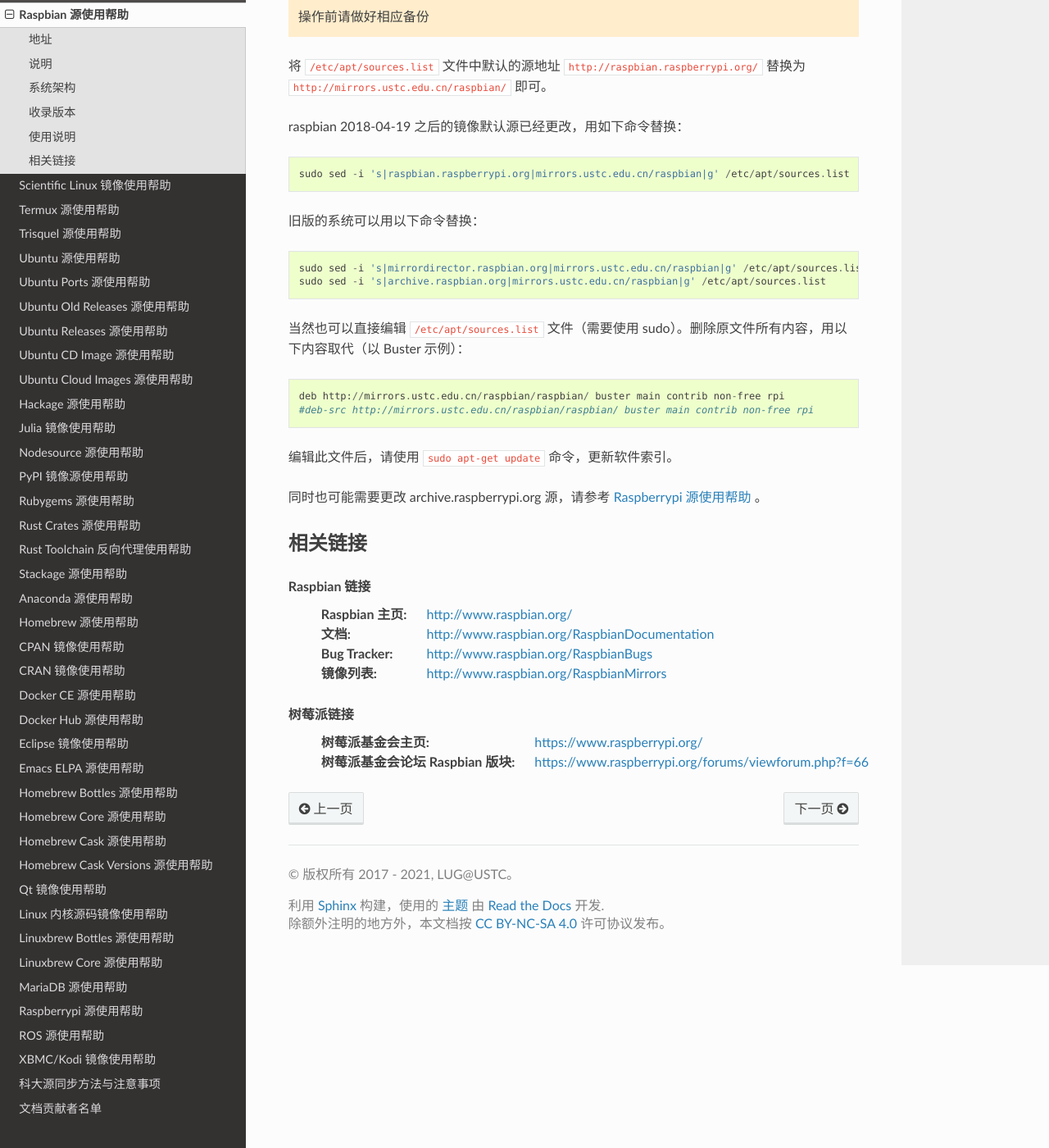
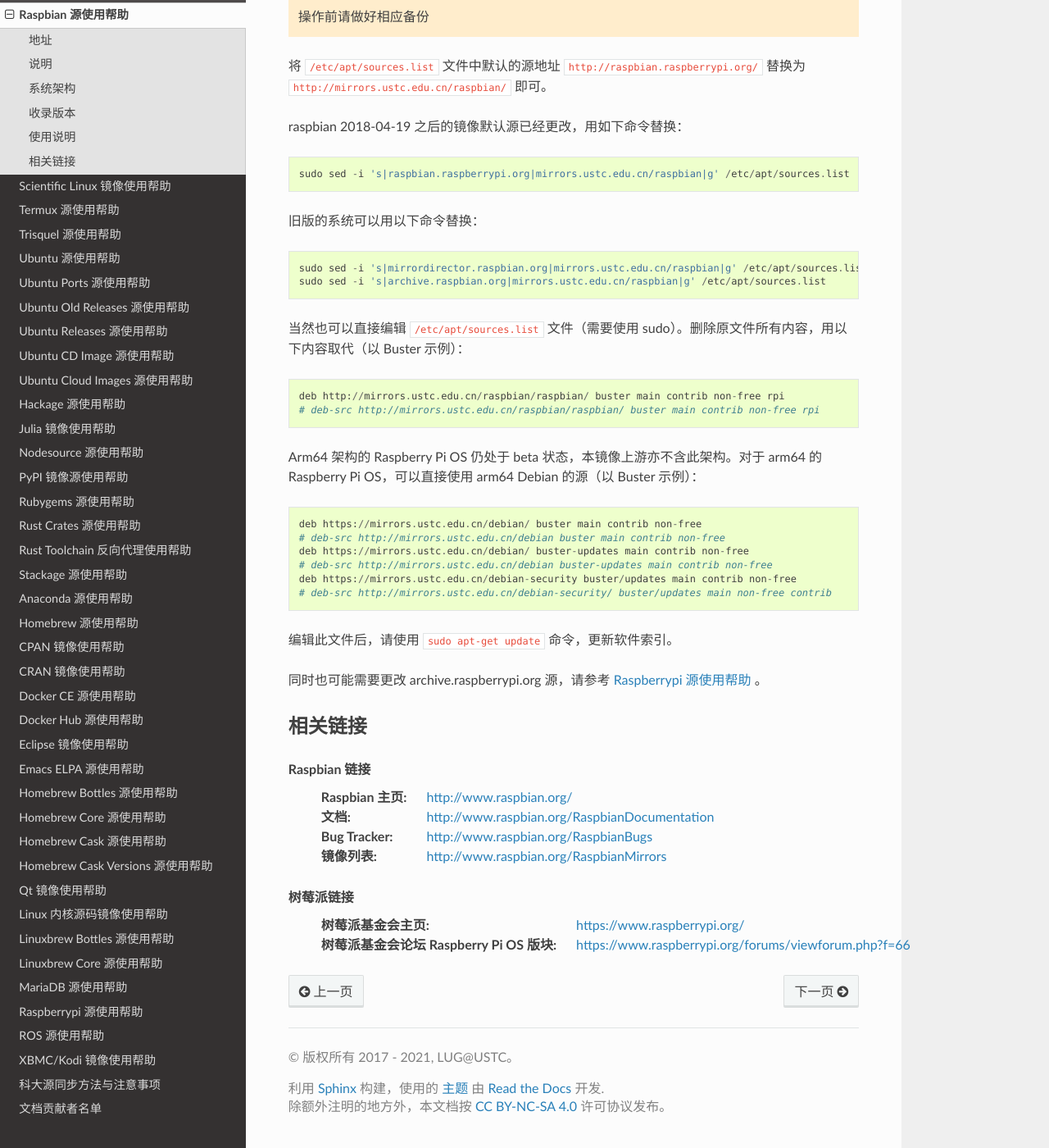
Before and after one commit to ustclug/mirrorhelp, a Sphinx documentation site: the page built from source/raspbian.rst, in a window 1280 px wide and 1400 px high, scrolled down 759 px. Shown: the whole window at 82% size. Built offline with Sphinx 7.4.7 and the Read the Docs theme 2.0.0, drawn with Linux system fonts in a browser that asks for light colours; pages that are not in the unit, such as notebooks, are missing from menus; some of the changed text lies outside the part shown.

Commit message:
add Raspberry Pi OS image help (#168)
* change raspbian to raspberry-pi-os

* fix header

* turn code block to link

* Raspberry Pi OS add arm64

* Raspberry Pi OS add username

* fix

* name and format fixes

Co-authored-by: taoky <taoky1999@gmail.com>

```diff
--- a/source/contributor.rst
+++ b/source/contributor.rst
@@ -24,6 +24,7 @@
 * rewqazxv
 * volltin
 * yangxuan8282
+* yuanyiwei
 * ykla
 * zhsj
 * zmlcc
--- a/source/index.rst
+++ b/source/index.rst
@@ -39,6 +39,7 @@
    openwrt
    packman
    proxmox
+   raspberry-pi-os-images
    raspbian
    scientificlinux
    termux
--- a/source/raspberrypi.rst
+++ b/source/raspberrypi.rst
@@ -12,13 +12,14 @@
 
 树莓派的 archive.raspberrypi.org 软件源，也即 :file:`/etc/apt/sources.list.d/raspi.list` ，
 
-是由树莓派基金会提供的软件源，包括 ui 相关程序 ( 如 Raspbian 的桌面环境 PIXEL DE) 及部分由树莓派基金会为
-树莓派编写的软件，通常与 archive.raspbian.org ( 参考 :doc:`raspbian` ) 一起使用。
+是由树莓派基金会提供的软件源，包括 ui 相关程序（如 Raspbian 的桌面环境 PIXEL DE）及部分由树莓派基金会为
+树莓派编写的软件，通常与 archive.raspbian.org（参考 :doc:`raspbian`）一起使用。
 
 收录架构
 ========
 
 * armhf
+* arm64
 * x86
 * x86_64
 
--- a/source/raspbian.rst
+++ b/source/raspbian.rst
@@ -52,7 +52,18 @@
 ::
 
     deb http://mirrors.ustc.edu.cn/raspbian/raspbian/ buster main contrib non-free rpi
-    #deb-src http://mirrors.ustc.edu.cn/raspbian/raspbian/ buster main contrib non-free rpi
+    # deb-src http://mirrors.ustc.edu.cn/raspbian/raspbian/ buster main contrib non-free rpi
+
+Arm64 架构的 Raspberry Pi OS 仍处于 beta 状态，本镜像上游亦不含此架构。对于 arm64 的 Raspberry Pi OS，可以直接使用 arm64 Debian 的源（以 Buster 示例）：
+
+::
+
+    deb https://mirrors.ustc.edu.cn/debian/ buster main contrib non-free
+    # deb-src http://mirrors.ustc.edu.cn/debian buster main contrib non-free
+    deb https://mirrors.ustc.edu.cn/debian/ buster-updates main contrib non-free
+    # deb-src http://mirrors.ustc.edu.cn/debian buster-updates main contrib non-free
+    deb https://mirrors.ustc.edu.cn/debian-security buster/updates main contrib non-free
+    # deb-src http://mirrors.ustc.edu.cn/debian-security/ buster/updates main non-free contrib
 
 编辑此文件后，请使用 ``sudo apt-get update`` 命令，更新软件索引。
 
@@ -69,4 +80,4 @@
 
 树莓派链接
   :树莓派基金会主页: https://www.raspberrypi.org/
-  :树莓派基金会论坛 Raspbian 版块: https://www.raspberrypi.org/forums/viewforum.php?f=66
+  :树莓派基金会论坛 Raspberry Pi OS 版块: https://www.raspberrypi.org/forums/viewforum.php?f=66
```
Also changed, not shown: other parts of source/raspbian.rst (+1 -1 lines), source/raspberry-pi-os-images.rst (added, +45 -0 lines).
